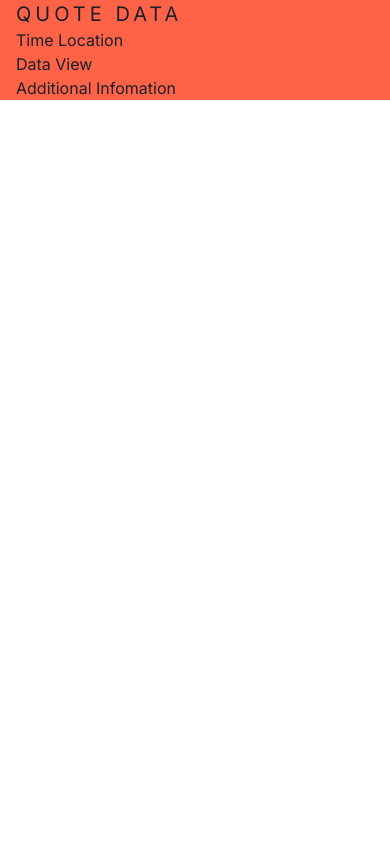
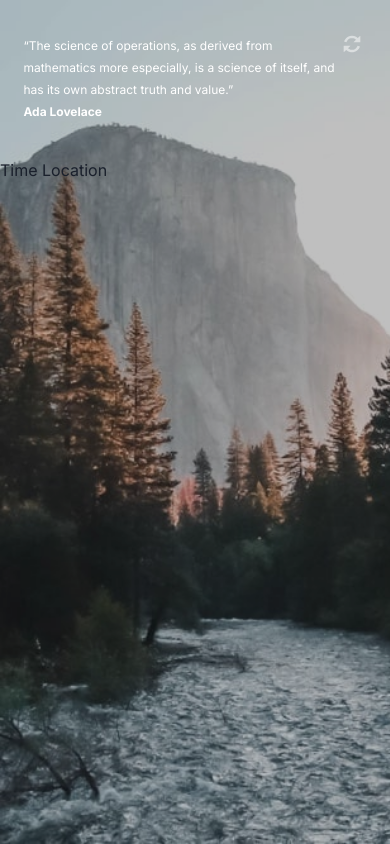
Before and after one commit to zencoder24/clock-app, a React (Create React App) app: page / in a window 390 px wide. Built offline with nearby package versions, Linux system fonts and the light colour scheme.

Commit message:
Initial QuoteData Mobile component complete w/o API

```diff
--- a/src/App.tsx
+++ b/src/App.tsx
@@ -1,21 +1,27 @@
 import * as React from "react"
-import {ChakraProvider, Container} from "@chakra-ui/react"
+import {Box, ChakraProvider, Container, Image} from "@chakra-ui/react"
 import theme from "./theme/theme"
+
 import '@fontsource/inter/400.css'
 import '@fontsource/inter/700.css'
 //Components
+
 import QuoteData from "./components/QuoteData/QuoteData";
 import TimeLocation from "./components/TimeLocation/TimeLocation";
 import DataViewToggle from "./components/DataViewToggle/DataViewToggle";
 import AdditionalInfo from "./components/AdditionalInfo/AdditionalInfo";
+import Background from "./components/Background/Background";
 
 export const App = () => (
   <ChakraProvider theme={theme}>
-    <Container maxW='100%'  bg='tomato'>
+      <Container
+        padding="0px">
+        <Background/>
         <QuoteData/>
         <TimeLocation/>
-        <DataViewToggle/>
-        <AdditionalInfo/>
-    </Container>
+        {/*<DataViewToggle/>*/}
+        {/*<AdditionalInfo/>*/}
+      </Container>
+
   </ChakraProvider>
 )
--- /dev/null
+++ b/src/components/Background/Background.tsx
@@ -0,0 +1,21 @@
+import React from 'react';
+import {Container} from "@chakra-ui/react";
+import daytimeBg from "../../assets/bg-image-daytime.jpg";
+
+const Background = () => {
+    return (
+        <Container
+            maxW='100%'
+            zIndex='-1'
+            position='absolute'
+            height="100vh"
+            overflow="auto"
+            bgImage={`url(${daytimeBg})`}
+            bgSize='cover'
+            filter='auto'
+            brightness='75%'
+        />
+    );
+};
+
+export default Background;
--- a/src/components/QuoteData/QuoteData.tsx
+++ b/src/components/QuoteData/QuoteData.tsx
@@ -1,13 +1,36 @@
 import React from 'react';
-import {Box} from "@chakra-ui/react";
+import {Box, Container, Flex, Icon} from "@chakra-ui/react";
 
 const QuoteData = () => {
     return (
-        <div>
-            <Box textStyle="h4">
-               Quote Data
+        <Container
+            padding="9% 6%"
+            color="white"
+            >
+            <Flex>
+                <Box
+                    fontWeight="300"
+                    fontSize={{base:"12px"}}
+                    lineHeight={{base:"22px"}}
+                    textStyle="body">
+                    “The science of operations, as derived from mathematics more especially, is a science of itself, and has its own abstract truth and value.”
+                </Box>
+                <Icon boxSize="24px" >
+                    <path
+                        d="M7.188 10.667a.208.208 0 01.147.355l-2.344 2.206a5.826 5.826 0 009.578-2.488l2.387.746A8.322 8.322 0 013.17 14.94l-2.149 2.022a.208.208 0 01-.355-.148v-6.148h6.52zm7.617-7.63L16.978.958a.208.208 0 01.355.146v6.23h-6.498a.208.208 0 01-.147-.356L13 4.765A5.825 5.825 0 003.43 7.26l-2.386-.746a8.32 8.32 0 0113.76-3.477z"
+                        fill="#FFF"
+                        opacity=".5"/>
+                </Icon>
+            </Flex>
+            <Box
+                fontWeight="700"
+                fontSize={{base:"12px"}}
+                lineHeight={{base:"22px"}}
+                textStyle="body">
+                Ada Lovelace
             </Box>
-        </div>
+
+        </Container>
     );
 };
 
--- /dev/null
+++ b/src/custom.d.ts
@@ -0,0 +1,4 @@
+declare module "*.jpg";
+declare module "*.png";
+declare module "*.jpeg";
+declare module "*.gif";
```
Also changed, not shown: src/assets/bg-image-daytime.jpg (renamed from src/assets/images/mobile/bg-image-daytime.jpg).
